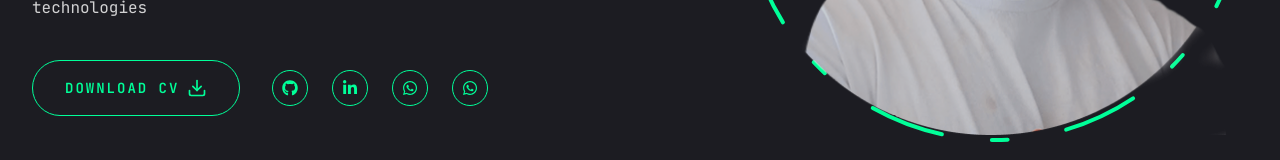
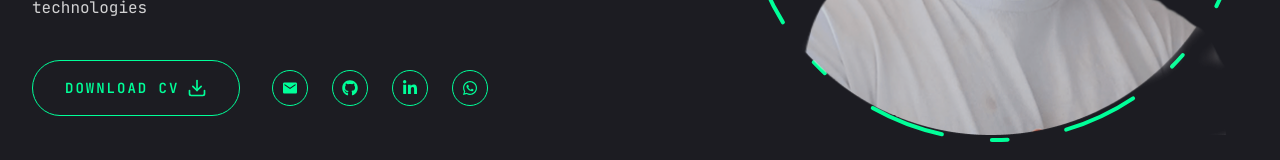
Before and after one commit to gitjhonatan/devjhone-portfolio, a Next.js app: page / in a window 1280 px wide. Shown: the part 535-695 px from the top of the page. Built offline with nearby package versions, Linux system fonts and the light colour scheme.

Commit message:
:recycle: (social) config data and separate configuration from presentation

```diff
--- a/src/app/page.tsx
+++ b/src/app/page.tsx
@@ -1,7 +1,7 @@
 'use client'
 
 import Photo from "@/components/Photo";
-import Social from "@/components/Social";
+import Social from "@/components/Social/Social";
 import Stats from "@/components/Stats";
 import { Button } from "@/components/ui/button";
 import { FiDownload } from "react-icons/fi"
@@ -23,13 +23,12 @@ export default function Home() {
           <div className="text-center xl:text-left order-2 xl:order-none">
             <span className="text-xl">Software Developer</span>
             <h1 className="h1 mb-6">
-              Hello I'm <br /> <span className="text-accent">Jhonatan Lima</span>
+              {'Hello I\'m'} <br /> <span className="text-accent">Jhonatan Lima</span>
             </h1>
             <p className="max-w-[500px] mb-9 text-white/80">
               I excel at crafting elegant digital eperiences and I am proficient in various programing languages and technologies
             </p>
 
-            {/* btn and socials */}
             <div className="flex flex-col xl:flex-row items-center gap-8">
               <Button
                 variant="outline"
@@ -41,8 +40,8 @@ export default function Home() {
               </Button>
               <div className="mb-8 xl:mb-0">
                 <Social
-                  containerStyle='flex gap-6'
-                  IconStyles="w-9 h-9 border border-accent rounded-full flex justify-center
+                  className='flex gap-6'
+                  iconClassName="w-9 h-9 border border-accent rounded-full flex justify-center
                   items-center text-accent text-base hover:bg-accent hover:text-primary hover:transition-all
                   duration-500"
                 />
--- a/src/components/Social.tsx
+++ /dev/null
@@ -1,31 +0,0 @@
-import Link from "next/link"
-import path from "path"
-
-import { FaGithub, FaLinkedinIn, FaWhatsapp } from "react-icons/fa"
-
-const socials = [
-    { icon: <FaGithub />, path: "" },
-    { icon: <FaLinkedinIn />, path: "" },
-    { icon: <FaWhatsapp />, path: "" },
-    { icon: <FaWhatsapp />, path: "" },
-]
-
-// @ts-ignore
-const Social = ({ containerStyle, IconStyles }) => {
-    return (
-        <div className={containerStyle}>
-            {socials.map((item, index) => {
-                return (
-                    <Link
-                    href={item.path}
-                    key={index}
-                    className={IconStyles}>
-                        {item.icon}
-                    </Link>
-                )
-            })}
-        </div>
-    )
-}
-
-export default Social
--- /dev/null
+++ b/src/components/Social/Social.tsx
@@ -0,0 +1,32 @@
+import Link from "next/link";
+
+import { SOCIAL_ITEMS } from "./social.config";
+
+type SocialProps = {
+    className?: string;
+    iconClassName?: string;
+};
+
+const Social = ({
+    className = "",
+    iconClassName = "",
+}: SocialProps) => {
+    return (
+        <div className={className}>
+            {SOCIAL_ITEMS.map(({ id, icon: Icon, href, label }) => (
+                <Link
+                    key={id}
+                    href={href}
+                    target="_blank"
+                    rel="noopener noreferrer"
+                    className={iconClassName}
+                    aria-label={label}
+                >
+                    <Icon />
+                </Link>
+            ))}
+        </div>
+    );
+};
+
+export default Social;
--- /dev/null
+++ b/src/components/Social/social.config.ts
@@ -0,0 +1,41 @@
+import type { IconType } from "react-icons";
+import {
+    FaGithub,
+    FaLinkedinIn,
+    FaWhatsapp,
+} from "react-icons/fa";
+import { IoMdMail } from "react-icons/io";
+
+export type SocialItem = {
+    id: string;
+    icon: IconType;
+    href: string;
+    label: string;
+};
+
+export const SOCIAL_ITEMS: SocialItem[] = [
+    {
+        id: "email",
+        icon: IoMdMail,
+        href: "mailto:jhonatan.lima105@gmail.com",
+        label: "Enviar e-mail",
+    },
+    {
+        id: "github",
+        icon: FaGithub,
+        href: "https://github.com/gitjhonatan",
+        label: "GitHub",
+    },
+    {
+        id: "linkedin",
+        icon: FaLinkedinIn,
+        href: "https://www.linkedin.com/in/dev-jhone",
+        label: "LinkedIn",
+    },
+    {
+        id: "whatsapp",
+        icon: FaWhatsapp,
+        href: "https://wa.me/5511984786817",
+        label: "WhatsApp",
+    },
+];
```
Also changed, not shown: 2 other files (tests, documents, lock files or other folders).
